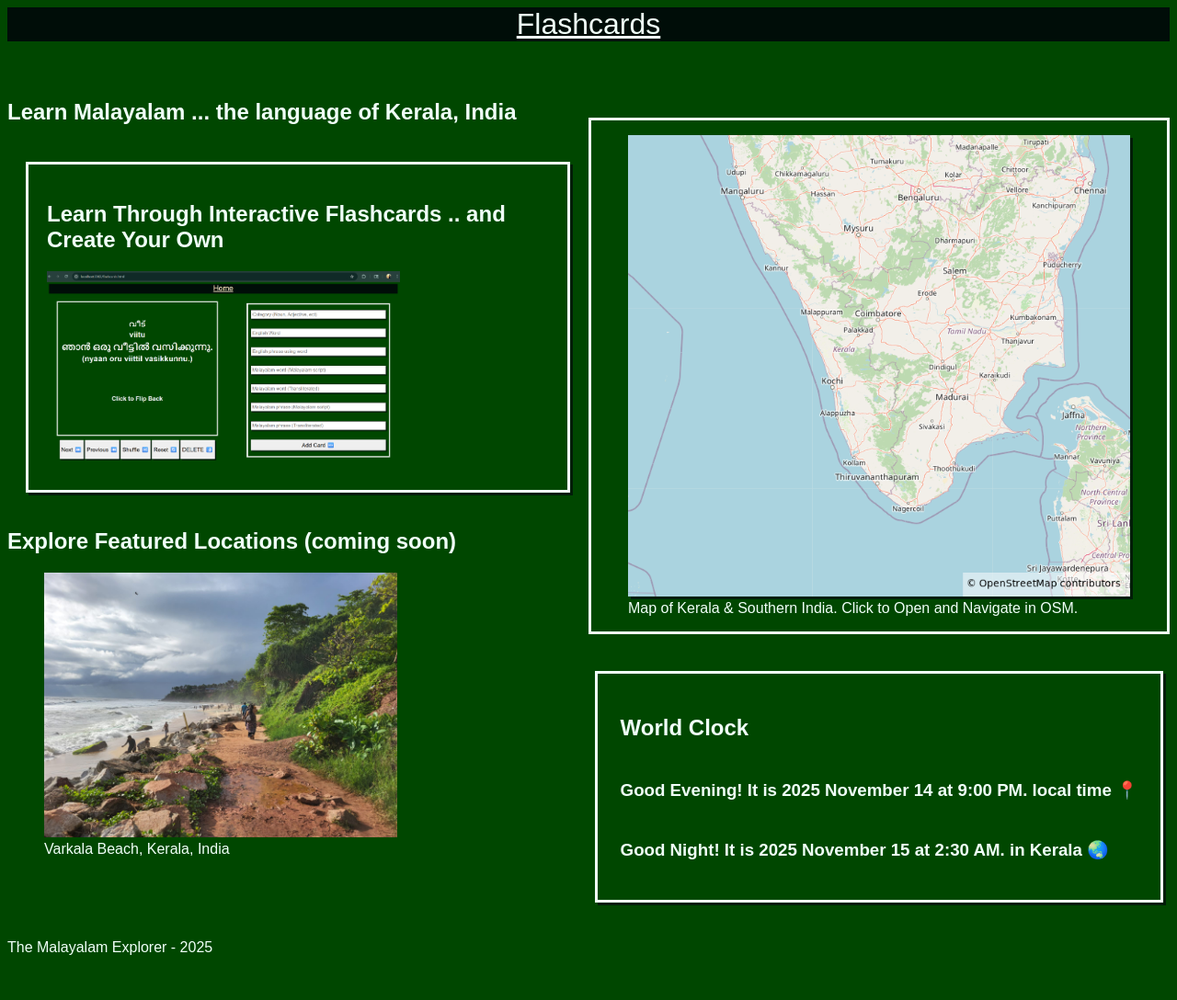
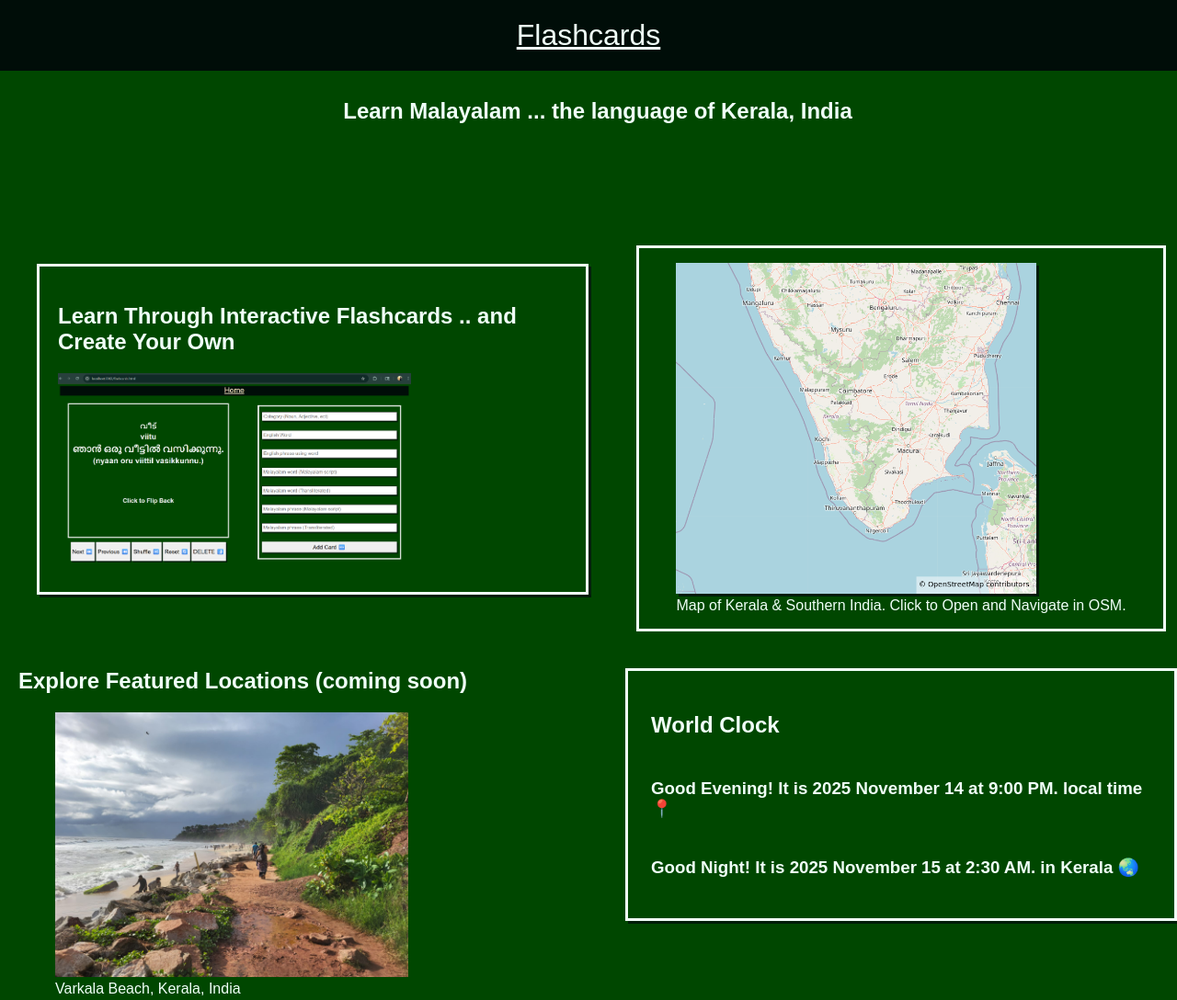
Before and after one commit to wslider/malayalam-explorer-experimental, a website: page public/index.html in a window 1280 px wide. Shown: the top 1088 px of the page at 92% size. Drawn offline with Linux system fonts and the light colour scheme.

Commit message:
index.html css

```diff
--- a/public/css/style.css
+++ b/public/css/style.css
@@ -14,13 +14,29 @@
         display: flex;
         flex-direction: column;
         justify-content: space-between;
+        margin: 0;
+    }
+
+    .mainContainer {
+        margin-right: 20px;
+        margin-left: 20px;
+        margin-top: 10px;
+        margin-bottom: 10px;
+        display: flex;
+        flex-direction: column;
+        align-items: center;
+        align-content: center;
+        justify-content: space-around;
     }
 
     .topNav {
     height:fit-content;
+    width: 100vw;
+    box-sizing: border-box;
     background-color: var(--keralaNight);
     display: flex;
     justify-content: center;
+    padding: 20px;
     }
 
         .topNav > a {
@@ -30,10 +46,15 @@
         text-align: center;
         }
 
-    .welcome {
-        font-size: 2.5rem;
+    .header {
+        font-size: 1rem;
+        text-align: center;
         cursor: pointer;
         text-align: center;
+        width: 100vw;
+        margin: 10px;
+        box-sizing: border-box;
+        min-height: 15vh;
     }
 
     .flashcardExpContainer {
@@ -56,17 +77,18 @@
 
     .mapDiv {
         align-self: center;
+        margin: 20px;
+        box-sizing: border-box;
     }
 
         #keralaMap {
-        max-height: 65vh;
-        width: 100%;
+            max-height: 45vh;
+            max-width: 100%;
             box-shadow: 3px 3px var(--keralaShade);
         }
 
     .worldClock {
-        margin-top: 5vh;
-        margin-bottom: 5vh;
+        margin: 20px;
         box-sizing: border-box;
         align-self: start;
         justify-self: center;
@@ -79,46 +101,35 @@
         box-shadow: 3px 3px var(--keralaShade);
     }
 
-    @media only screen and (min-width: 600px) {
+    @media only screen and (min-width: 700px) {
 
-    body {
+
+    .mainContainer {
         display: grid;
         grid-template-areas:
-        "navBar navBar"
-        "header map"
-        "main map"
-        "main worldClock"
-        "footer footer"
+        "flashcardExp mapDiv"
+        "locationDiv worldClock"
         ;
-        grid-template-columns: 1fr 1fr;
-        grid-template-rows: 10vh auto auto auto auto 5vh;
+        grid-template-columns: 50vw 50vw;
+        grid-template-rows: auto auto;
     }
 
-    .topNav {
-        grid-area: navBar;
+        .flashcardExpContainer {
+            grid-area: flashcardExp;
         }
-
-    .welcome {
-        grid-area: header;
-    }
-    .mainContainer {
-        grid-area: main;
-        display: flex;
-        flex-direction: column;
-        max-width: 50vw;
-    }
-
             .flashcardImg {
                 max-width: 30vw;
             }
 
+        .locationDiv {
+            grid-area: locationDiv;
+        }
             .locationImg {
                 max-width: 30vw;
             }
 
         .mapDiv {
-        max-width: 50vw;
-        grid-area: map;
+            grid-area: mapDiv;
             margin-top: 5vh;
             box-sizing: border-box;
             align-self: start;
@@ -130,8 +141,4 @@
             grid-area: worldClock;
         }
 
-    .footer {
-        grid-area: footer;
     }
-
-    }
--- a/public/index.html
+++ b/public/index.html
@@ -12,12 +12,13 @@
         <a href="flashcards.html">Flashcards</a>
     </nav>
 
-    <header>
+    <header class="header">
         <h2 class="info" id="infoGreetingText">Learn Malayalam ... the language of Kerala, India</h2>
     </header>
 
+    <main class="mainContainer">
 
-    <div class="mapDiv">
+        <div class="mapDiv imgContainer">
             <figure>
                 <a href="https://www.openstreetmap.org/relation/2018151#map=7/10.785/76.707&layers=P" target="_blank">
                     <img class="image map" id="keralaMap" src="images/kerala-map-square.png" alt="Map of Kerala and South India.">
@@ -26,14 +27,12 @@
             </figure>
         </div>
 
-    <main class="mainContainer">
-
         <div class="flashcardExpContainer">
             <h2>Learn Through Interactive Flashcards .. and Create Your Own</h2>
                 <img class="flashcardImg" id="flashcardExpImg" src="images/flashcardExpImg.png" alt="screenshot of flashcards page showing malayalam translation, flashcard control buttons, and form for creating new flashcards">
         </div>
 
-        <div>
+        <div class="locationDiv">
             <h2>Explore Featured Locations (coming soon)</h2>
                 <figure class="locationFig">
                         <img class="locationImg" id="locationImg" src="images/malabar-coast-path.jpg" alt="image of Varkala Beach in Kerala, India">
@@ -41,16 +40,13 @@
                 </figure>
         </div>
 
-    </main>
-
-
         <div class="worldClock">
             <h2> World Clock </h2>
             <h3 class="greeting" id="localTimeGreetingText"></h3>
             <h3 class="greeting" id="keralaTimeGreetingText"></h3>
         </div>
 
-
+    </main>
 
     <footer class="footer">The Malayalam Explorer - 2025</footer>
 
```
Lines whose indentation alone changed are shown as unchanged.
